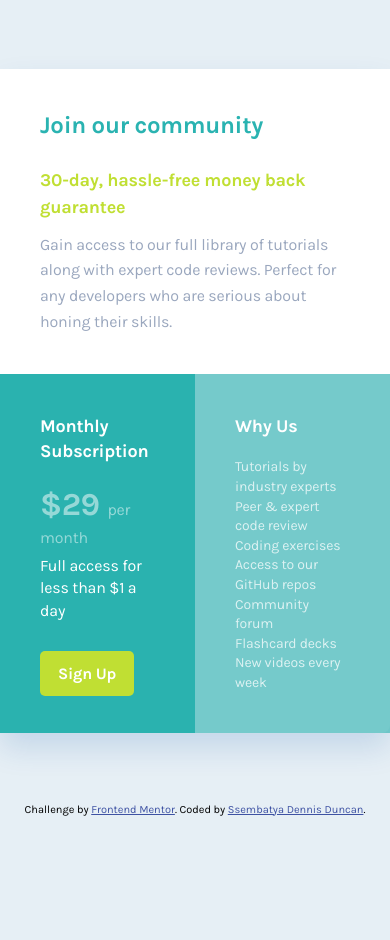
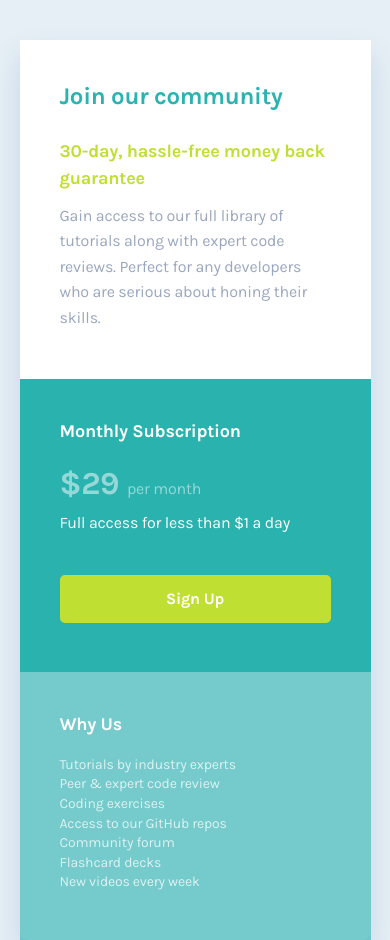
Before and after one commit to ssembatya-dennis/single-price-grid-component, a plain HTML site: page index.html in a window 390 px wide. Shown: the top 940 px of the page. Before the commit the page ends 844 px from the top, so only its background shows below. Drawn offline with Linux system fonts and the light colour scheme.

Commit message:
style(Body): add a media query to the componet to ensure it renders well on mobile small screen devices.

```diff
--- a/css/base/_base.css
+++ b/css/base/_base.css
@@ -25,3 +25,16 @@ main {
   align-items: center;
   justify-content: center;
 }
+
+@media screen and (max-width: 425px) {
+  ain {
+    width: 100%;
+    height: 100%;
+    min-height: 95vh;
+    display: flex;
+    flex-direction: column;
+    align-items: center;
+    justify-content: center;
+    gap: 2rem;
+  }
+}
--- a/css/base/_typography.css
+++ b/css/base/_typography.css
@@ -78,6 +78,7 @@ body {
 }
 
 .btn {
+  display: block;
   width: 100%;
   font-weight: 700;
   font-size: 1.6rem;
@@ -86,6 +87,7 @@ body {
   color: #fff;
   padding: 1.3rem 1.8rem;
   border-radius: 5px;
+  text-align: center;
   text-decoration: none;
 }
 
--- a/css/layout/_grid.css
+++ b/css/layout/_grid.css
@@ -25,3 +25,30 @@
 .grid__col-right {
   background-color: hsla(179, 62%, 43%, 0.6);
 }
+
+@media screen and (max-width: 425px) {
+  .grid__component {
+    display: grid;
+    width: 90%;
+    min-height: 90rem;
+    grid-template-columns: 1fr;
+    box-shadow: 0px 15px 30px rgba(0, 81, 171, 0.148847);
+    border-radius: 8px;
+    margin: 4rem 0;
+  }
+
+  .grid__col-top {
+    background-color: #fff;
+    grid-column: 1 / 2;
+  }
+
+  .grid__col-left {
+    grid-column: 1 / 2;
+    background-color: hsla(179, 62%, 43%, 1);
+  }
+
+  .grid__col-right {
+    grid-column: 1 / 2;
+    background-color: hsla(179, 62%, 43%, 0.6);
+  }
+}
```
